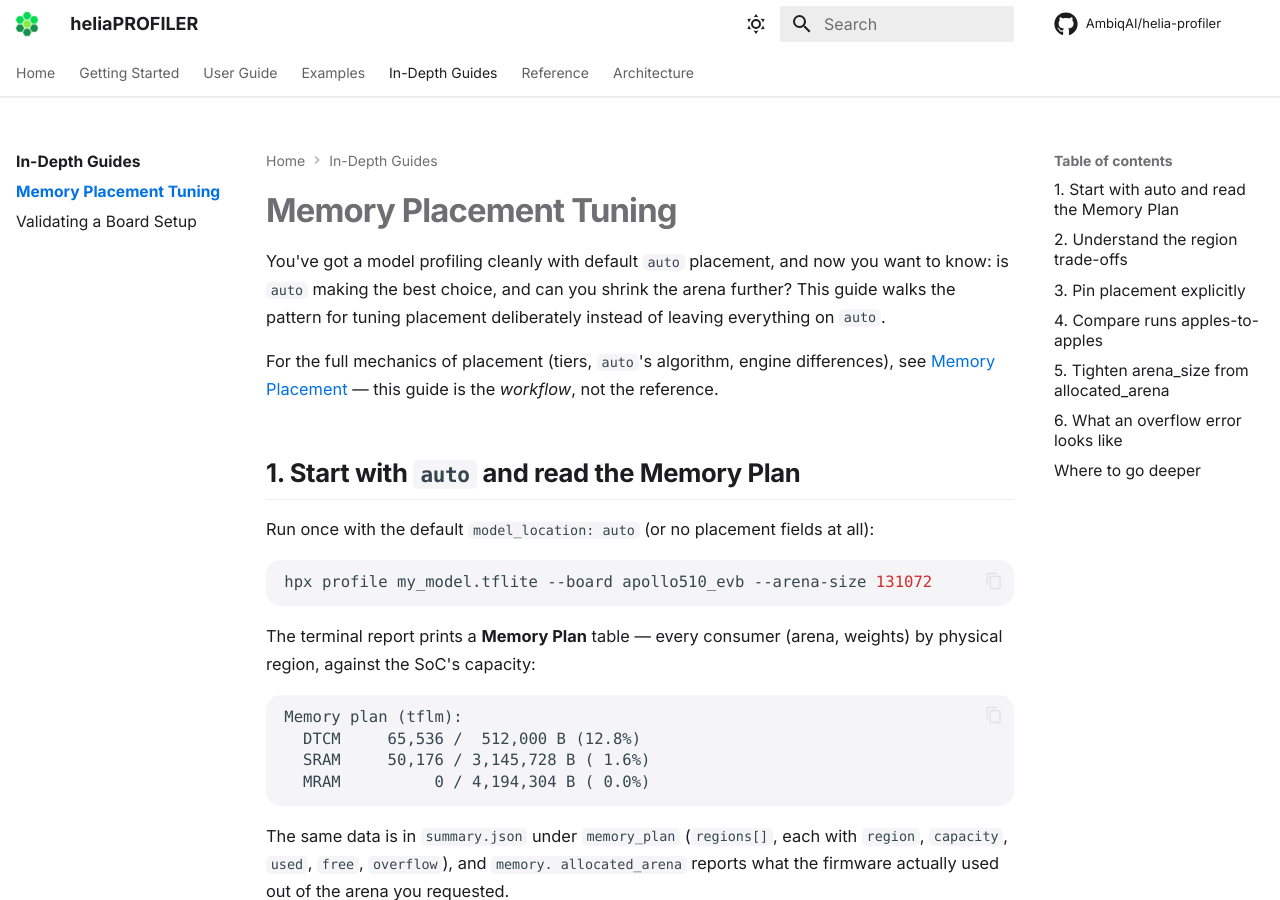
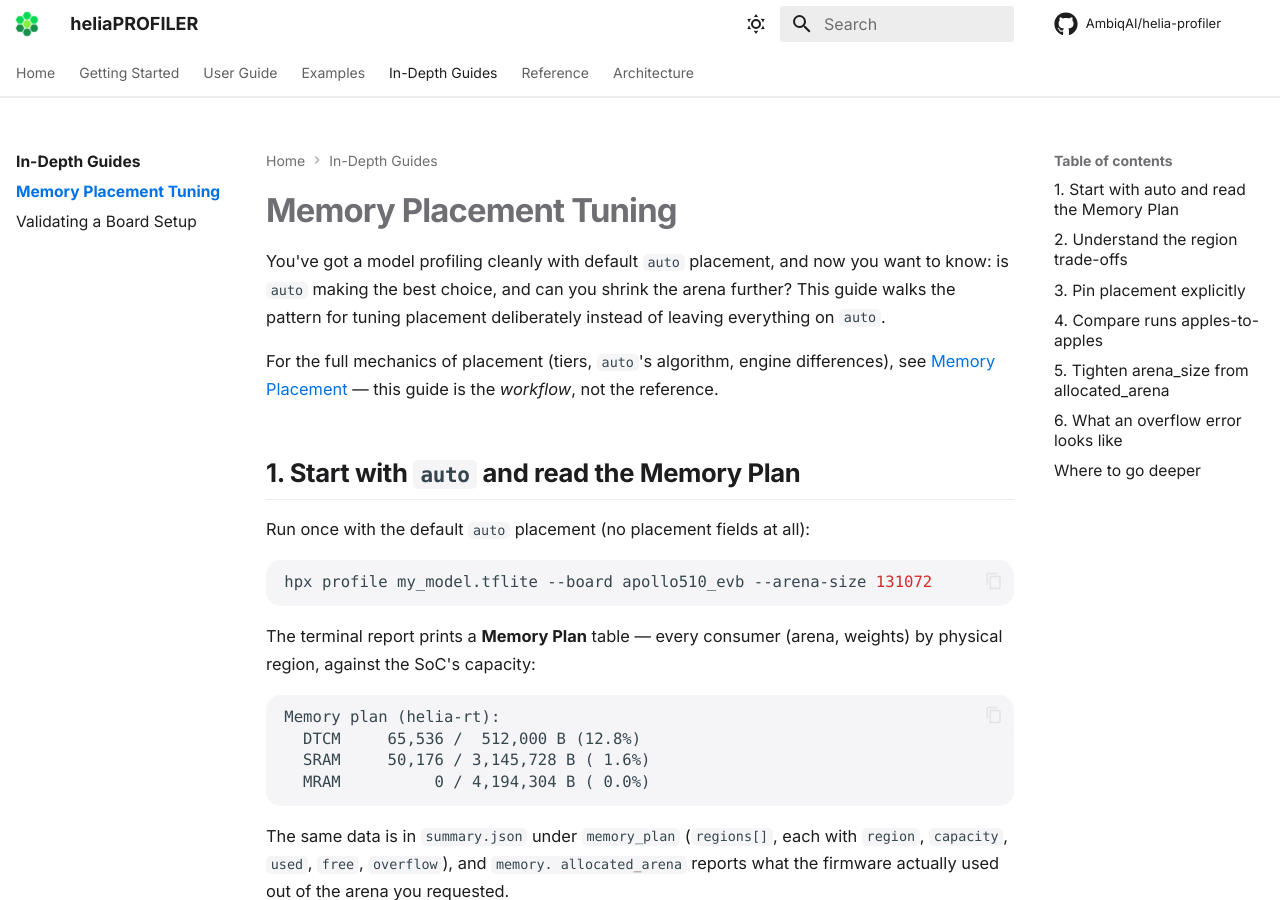
Before and after one commit to AmbiqAI/helia-profiler, an MkDocs documentation site: the page built from docs/guides/memory-placement-tuning.md, in a window 1280 px wide and 900 px high. Built offline with MkDocs 1.6.1 and Material for MkDocs 9.7.7, drawn with Linux system fonts in a browser that asks for light colours; some web fonts are replaced; comment, search, counter and statistics services are not loaded.

Commit message:
docs(guides): polish placement guide engine label and deprecated key mention
Co-authored-by: Copilot <223556219+Copilot@users.noreply.github.com>

````diff
--- a/docs/guides/memory-placement-tuning.md
+++ b/docs/guides/memory-placement-tuning.md
@@ -11,7 +11,7 @@ the *workflow*, not the reference.
 
 ## 1. Start with `auto` and read the Memory Plan
 
-Run once with the default `model_location: auto` (or no placement fields at
+Run once with the default `auto` placement (no placement fields at
 all):
 
 ```bash
@@ -22,7 +22,7 @@ The terminal report prints a **Memory Plan** table — every consumer
 (arena, weights) by physical region, against the SoC's capacity:
 
 ```
-Memory plan (tflm):
+Memory plan (helia-rt):
   DTCM     65,536 /  512,000 B (12.8%)
   SRAM     50,176 / 3,145,728 B ( 1.6%)
   MRAM          0 / 4,194,304 B ( 0.0%)
````
